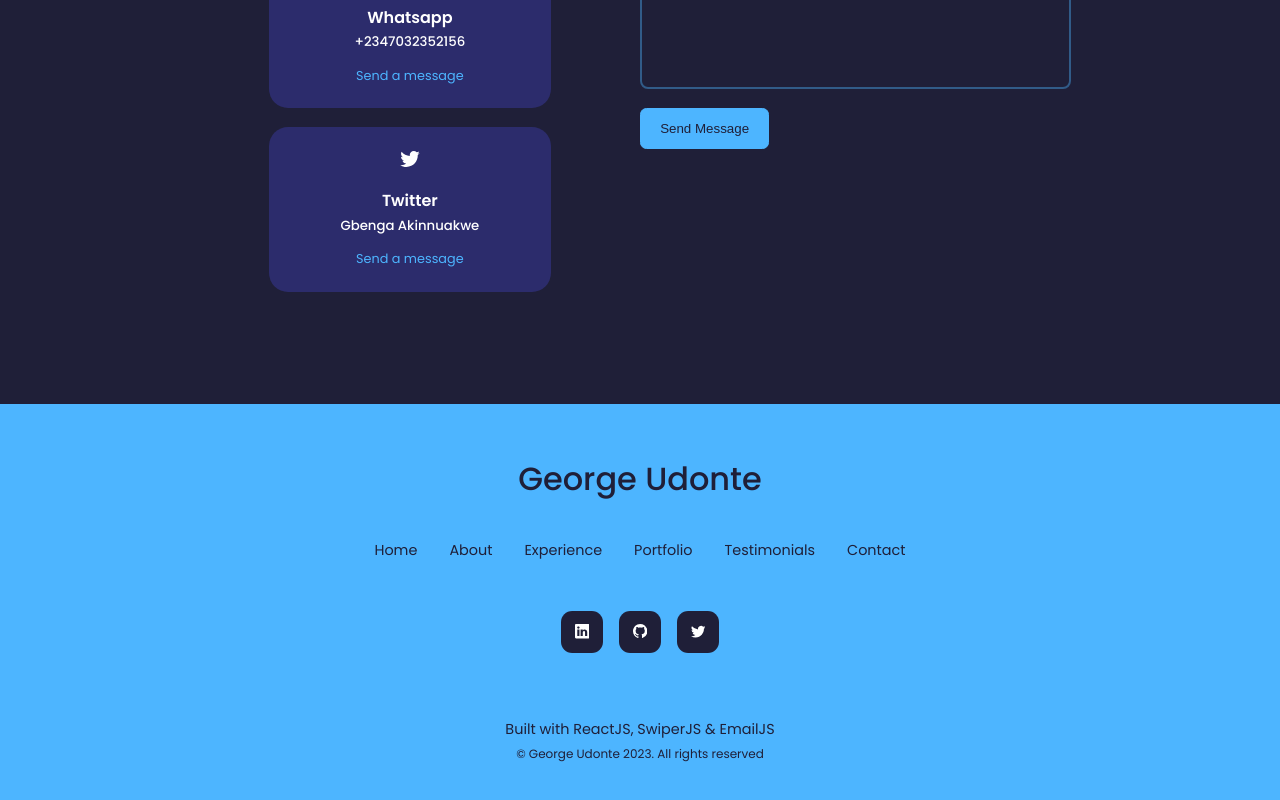
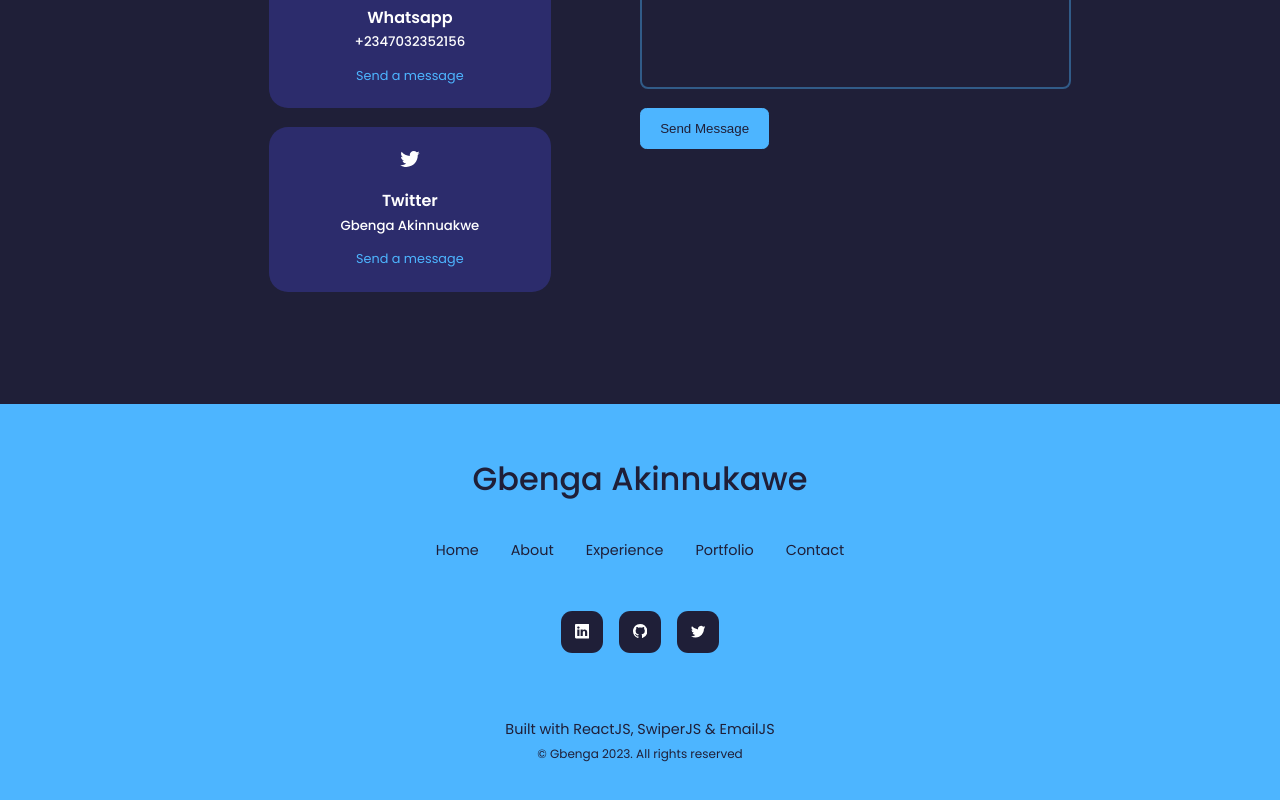
Before and after one commit to Emsun0211/newportfolio, a React (Create React App) app: page / in a window 1280 px wide. Shown: the part 3880-4680 px from the top of the page. Built offline with nearby package versions, Linux system fonts and the light colour scheme.

Commit message:
made some changes

```diff
--- a/src/component/footer/Footer.jsx
+++ b/src/component/footer/Footer.jsx
@@ -1,35 +1,53 @@
-import React from 'react'
-import { BsLinkedin, BsGithub, BsTwitter } from 'react-icons/bs'
+import React from "react";
+import { BsLinkedin, BsGithub, BsTwitter } from "react-icons/bs";
 
-import './footer.css'
+import "./footer.css";
 
 const Footer = () => {
 	return (
 		<footer>
-      <a href="#top" className='footer__logo'>George Udonte</a>
+			<a href='#top' className='footer__logo'>
+				Gbenga Akinnukawe
+			</a>
 
-      <ul className="permalinks">
-        <li><a href="#top">Home</a></li>
-        <li><a href="#about">About</a></li>
-        <li><a href="#experience">Experience</a></li>
+			<ul className='permalinks'>
+				<li>
+					<a href='#top'>Home</a>
+				</li>
+				<li>
+					<a href='#about'>About</a>
+				</li>
+				<li>
+					<a href='#experience'>Experience</a>
+				</li>
 				{/* <li><a href="#services">Services</a></li> */}
-        <li><a href="#portfolio">Portfolio</a></li>
-        <li><a href="#testimonial">Testimonials</a></li>
-        <li><a href="#contact">Contact</a></li>
+				<li>
+					<a href='#portfolio'>Portfolio</a>
+				</li>
+				{/* <li><a href="#testimonial">Testimonials</a></li> */}
+				<li>
+					<a href='#contact'>Contact</a>
+				</li>
 			</ul>
 
-      <div className="footer__socials">
-        <a href="https://www.linkedin.com/in/george-udonte/"><BsLinkedin/> </a>
-        <a href="https://github.com/udonte"><BsGithub/></a>
-        <a href="https://twitter.com/GeorgeUdonte"><BsTwitter/></a>
+			<div className='footer__socials'>
+				<a href='https://www.linkedin.com/in/gbenga-akinnukawe/'>
+					<BsLinkedin />{" "}
+				</a>
+				<a href='https://github.com/Emsun0211'>
+					<BsGithub />
+				</a>
+				<a href='https://twitter.com/Emiloluwa'>
+					<BsTwitter />
+				</a>
 			</div>
 
-      <div className="footer__copyright">
+			<div className='footer__copyright'>
 				<p>Built with ReactJS, SwiperJS & EmailJS</p>
-        <small>&copy; George Udonte 2023. All rights reserved</small>
+				<small>&copy; Gbenga 2023. All rights reserved</small>
 			</div>
 		</footer>
-  )
-}
+	);
+};
 
-export default Footer
+export default Footer;
```
Lines whose indentation alone changed are shown as unchanged.
